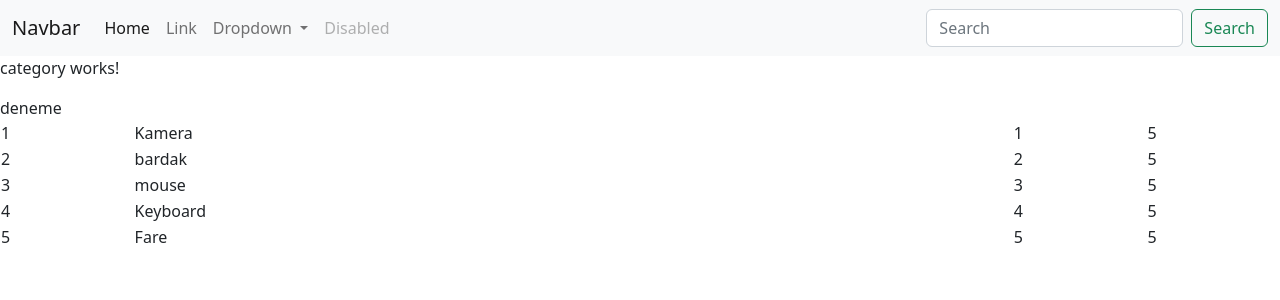
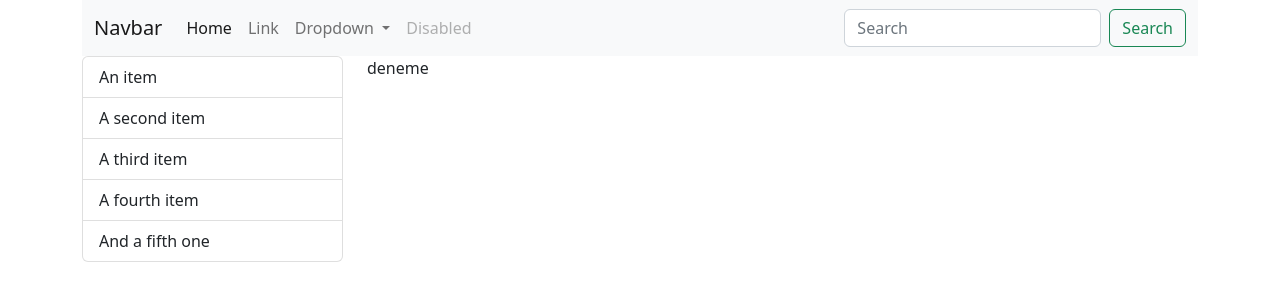
Before and after one commit to Fayikk/AngularForMyFinalProject, an Angular app: page / in a window 1280 px wide. Shown: the top 300 px of the page. Built offline with nearby package versions, Linux system fonts and the light colour scheme.

Commit message:
07.10 12:31

```diff
--- a/src/app/app.component.html
+++ b/src/app/app.component.html
@@ -7,12 +7,18 @@ bu bir denemedir
 <ul>
   <li *ngfor="let product for products">{{product.productName}}</li>
 </ul> -->
-<app-navi></app-navi>
-<app-category></app-category>
 
+<div class="container">
+  <app-navi></app-navi>
 
+  <div class="row">
+    <div class="col-md-3">
+      <app-category></app-category>
+    </div>
+    <div class="col-md-9">
+      <app-product></app-product>
+    </div>
+  </div>
 
-<app-product></app-product>
-
-
-<router-outlet></router-outlet>
+  <router-outlet></router-outlet>
+</div>
--- a/src/app/component/category/category.component.html
+++ b/src/app/component/category/category.component.html
@@ -1 +1,7 @@
-<p>category works!</p>
+<ul class="list-group">
+    <li class="list-group-item">An item</li>
+    <li class="list-group-item">A second item</li>
+    <li class="list-group-item">A third item</li>
+    <li class="list-group-item">A fourth item</li>
+    <li class="list-group-item">And a fifth one</li>
+  </ul>
--- a/src/app/component/product/product.component.ts
+++ b/src/app/component/product/product.component.ts
@@ -1,4 +1,5 @@
 import { Component, OnInit } from '@angular/core';
+import { Product } from 'src/app/models/product';
 
 @Component({
   selector: 'app-product',
@@ -6,39 +7,8 @@ import { Component, OnInit } from '@angular/core';
   styleUrls: ['./product.component.css'],
 })
 export class ProductComponent implements OnInit {
-  product1 = {
-    productId: 1,
-    productName: 'Kamera',
-    categoryId: 1,
-    unitPrice: 5,
-  };
-  product2 = {
-    productId: 2,
-    productName: 'bardak',
-    categoryId: 2,
-    unitPrice: 5,
-  };
-  product3 = {
-    productId: 3,
-    productName: 'mouse',
-    categoryId: 3,
-    unitPrice: 5,
-  };
-  product4 = {
-    productId: 4,
-    productName: 'Keyboard',
-    categoryId: 4,
-    unitPrice: 5,
-  };
-  product5 = { productId: 5, productName: 'Fare', categoryId: 5, unitPrice: 5 };
 
-  products = [
-    this.product1,
-    this.product2,
-    this.product3,
-    this.product4,
-    this.product5,
-  ];
+  products:Product[] = [];
 
   constructor() {}
 
--- /dev/null
+++ b/src/app/models/category.ts
@@ -0,0 +1,4 @@
+export interface Category{
+    categoryId:number;
+    categoryName:string;
+}
--- /dev/null
+++ b/src/app/models/categoryResponseModel.ts
@@ -0,0 +1,6 @@
+import { Category } from "./category";
+import { ResponseModel } from "./responseModel";
+
+export interface CategoryResponseModel extends ResponseModel{
+    data:Category[]
+}
--- /dev/null
+++ b/src/app/models/product.ts
@@ -0,0 +1,7 @@
+export interface Product{
+    productId:number;
+    categoryId:number;
+    productName:string;
+    unitsInStock:number;
+    unitPrice:number;
+}
--- /dev/null
+++ b/src/app/models/responseModel.ts
@@ -0,0 +1,4 @@
+export interface ResponseModel{
+    success:boolean,
+    message:string
+}
```
Also changed, not shown: src/app/models/productResponseModel.ts (added, +8 -0 lines).
